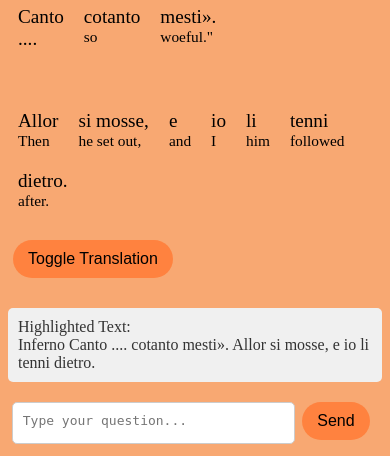
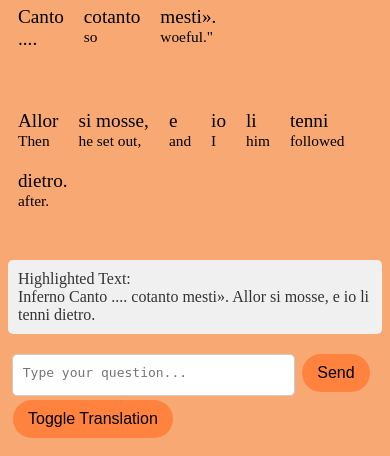
Before and after one commit to ethanedwards/gloss, a Flask app: template templates/llmtemplate.html in a window 390 px wide. Shown: the part 476-932 px from the top of the page. Run offline with Flask 3, Linux system fonts and the light colour scheme; the template is opened without the code that fills it, so the values that code supplies are empty.

Commit message:
Fixed mobile scrolling

```diff
--- a/static/gloss.css
+++ b/static/gloss.css
@@ -152,7 +152,7 @@ button {
     right: 0;
     margin-left: auto;
     height: auto; /* Let it be as tall as its content */
-    overflow-y: auto;
+    /*overflow-y: auto;*/
 }
 
 
@@ -217,7 +217,7 @@ button {
 
     .main-container {
         width: 100%;
-        height: 50vh; /* Adjust the height as needed */
+        height: 60vh; /* Adjust the height as needed */
         overflow-y: auto;
     }
 
@@ -242,7 +242,7 @@ button {
 
     .button-bar {
         position: static;
-        order: 0;
+        order: 5;
         margin-bottom: 10px;
     }
 
@@ -258,6 +258,8 @@ button {
         height: auto;
         margin-left: 0;
         order: 4;
+        overflow-y: none;
+        flex-grow: 1;
     }
 
     .input-form-container{
@@ -272,7 +274,10 @@ button {
 
     .chat-interface{
         order: 4;
-        max-height:none;
+        height: auto;
         display: flex;
+        flex-direction: column;
+        overflow-y: none;
+        flex-grow: 1;
     }
 }
--- a/static/gloss.js
+++ b/static/gloss.js
@@ -167,10 +167,11 @@ document.addEventListener('mouseup', function() {
     highlightText();
 });
 
+/*
 document.addEventListener('touchend', function() {
     highlightText();
 });
-
+*/
 function displayHighlightedText(text) {
     var highlightedTextElement = document.getElementById('highlightedText');
     highlightedTextElement.textContent = text;
```
